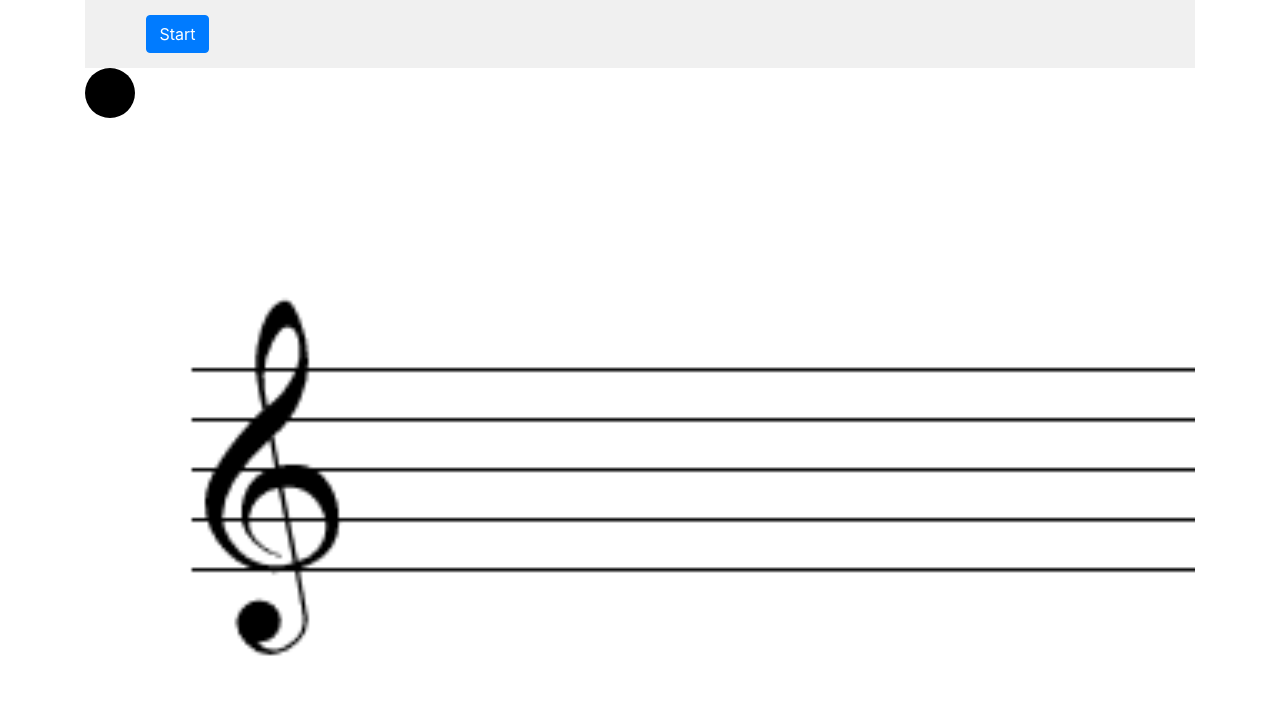
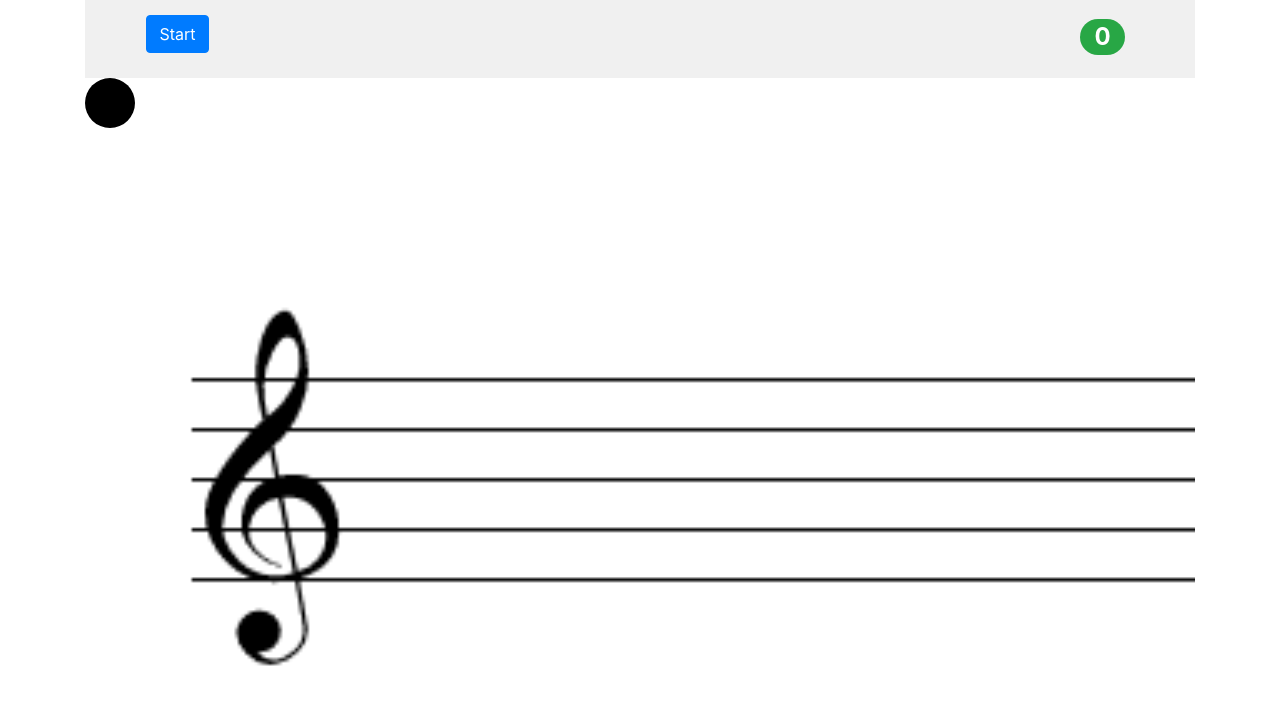
Before and after one commit to nguyengianghiem/juliet.io, a plain HTML site: page index.html in a window 1280 px wide. Drawn offline with nearby package versions, Linux system fonts and the light colour scheme; files that its build step writes are made by us from their sources; files whose address does not match are found by name.

Commit message:
Update index.html

```diff
--- a/index.html
+++ b/index.html
@@ -7,7 +7,7 @@
     <title>Họ tên | MSSV</title>
     <link rel="stylesheet" href="https://stackpath.bootstrapcdn.com/bootstrap/4.3.1/css/bootstrap.min.css" integrity="sha384-ggOyR0iXCbMQv3Xipma34MD+dH/1fQ784/j6cY/iJTQUOhcWr7x9JvoRxT2MZw1T"
         crossorigin="anonymous">
-    <link rel="stylesheet" href="./public/css/styles.css">
+    <link rel="stylesheet" href="./css/styles.css">
 </head>
 
 <body>
@@ -39,7 +39,7 @@
         </div>
 
     </div>
-    <script src="./public/js/app.js"></script>
+    <script src="./js/app.js"></script>
 </body>
 
 </html>
```
